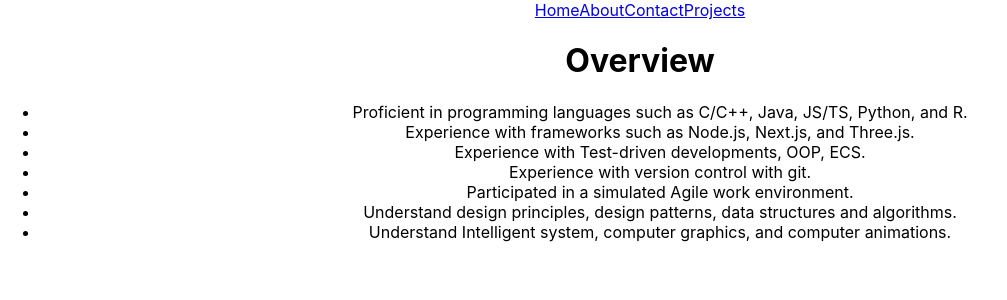
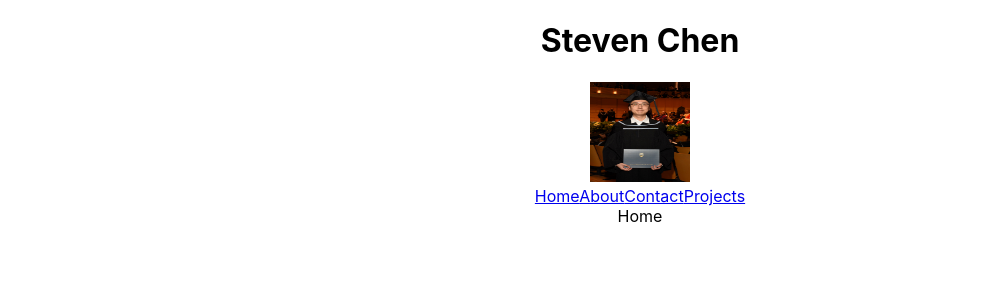
Before and after one commit to chnsteven/React-portfolio, a React (Create React App) app in the folder client/: page / in a window 1280 px wide. Shown: the top 300 px of the page, without its empty margins (0-1007 px from the left). Built offline with nearby package versions, Linux system fonts and the light colour scheme.

Commit message:
added content for About and Contact pages

```diff
--- a/client/src/App.css
+++ b/client/src/App.css
@@ -36,3 +36,8 @@
     transform: rotate(360deg);
   }
 }
+
+.fit-picture {
+  width: 100px;
+  height: 100px;
+}
--- a/client/src/App.js
+++ b/client/src/App.js
@@ -1,24 +1,11 @@
 import "./App.css";
-import { Link, Routes, Route, BrowserRouter as Router } from "react-router-dom";
-import Home from "./pages/Home";
-import About from "./pages/About";
-import Contact from "./pages/Contact";
-import Projects from "./pages/Projects";
+import MainBanner from "./components/MainBanner";
+import MainNavBar from "./components/MainNavBar";
 function App() {
   return (
     <div className="App">
-      <Router>
-        <Link to="/">Home</Link>
-        <Link to="/About">About</Link>
-        <Link to="/Contact">Contact</Link>
-        <Link to="/Projects">Projects</Link>
-        <Routes>
-          <Route path="/" element={<Home />} />
-          <Route path="/About" element={<About />} />
-          <Route path="/Contact" element={<Contact />} />
-          <Route path="/Projects" element={<Projects />} />
-        </Routes>
-      </Router>
+      <MainBanner />
+      <MainNavBar />
     </div>
   );
 }
--- /dev/null
+++ b/client/src/components/MainBanner.js
@@ -0,0 +1,13 @@
+import React from "react";
+import "../App.css";
+import Banner from "../assets/Banner.jpg";
+function MainBanner() {
+  return (
+    <div>
+      <h1>Steven Chen</h1>
+      <img className="fit-picture" src={Banner} alt="Banner of Steven Chen" />
+    </div>
+  );
+}
+
+export default MainBanner;
--- /dev/null
+++ b/client/src/components/MainNavBar.js
@@ -0,0 +1,25 @@
+import React from "react";
+import Home from "../pages/Home";
+import About from "../pages/About";
+import Contact from "../pages/Contact";
+import Projects from "../pages/Projects";
+import { Link, Routes, Route, BrowserRouter as Router } from "react-router-dom";
+
+function MainNavBar() {
+  return (
+    <Router>
+      <Link to="/">Home</Link>
+      <Link to="/About">About</Link>
+      <Link to="/Contact">Contact</Link>
+      <Link to="/Projects">Projects</Link>
+      <Routes>
+        <Route path="/" element={<Home />} />
+        <Route path="/About" element={<About />} />
+        <Route path="/Contact" element={<Contact />} />
+        <Route path="/Projects" element={<Projects />} />
+      </Routes>
+    </Router>
+  );
+}
+
+export default MainNavBar;
--- a/client/src/pages/About.js
+++ b/client/src/pages/About.js
@@ -4,6 +4,28 @@ function About() {
   return (
     <div className="container">
       <h1>About</h1>
+      <div>
+        <ul>
+          <li>
+            Proficient in programming languages such as C/C++, Java, JS/TS,
+            Python, and R.
+          </li>
+          <li>
+            Experience with frameworks such as Node.js, Next.js, and Three.js.
+          </li>
+          <li>Experience with Test-driven developments, OOP, ECS.</li>
+          <li>Experience with version control with git.</li>
+          <li>Participated in a simulated Agile work environment.</li>
+          <li>
+            Understand design principles, design patterns, data structures and
+            algorithms.
+          </li>
+          <li>
+            Understand Intelligent system, computer graphics, and computer
+            animations.
+          </li>
+        </ul>
+      </div>
     </div>
   );
 }
--- a/client/src/pages/Contact.js
+++ b/client/src/pages/Contact.js
@@ -4,6 +4,15 @@ function Contact() {
   return (
     <div className="container">
       <h1>Contact</h1>
+      <p>Social Media: </p>
+      <p>
+        Linkedin:{" "}
+        <a href="https://www.linkedin.com/in/steven-chen-a62226276/">Link</a>
+      </p>
+      <p>
+        Github: <a href="https://github.com/chnsteven">Link</a>
+      </p>
+      <p>Email: chensteven0617@gmail.com</p>
     </div>
   );
 }
--- a/client/src/pages/Home.js
+++ b/client/src/pages/Home.js
@@ -1,31 +1,7 @@
 import React from "react";
 
 function Home() {
-  return (
-    <div className="container">
-      <h1>Overview</h1>
-      <ul>
-        <li>
-          Proficient in programming languages such as C/C++, Java, JS/TS,
-          Python, and R.
-        </li>
-        <li>
-          Experience with frameworks such as Node.js, Next.js, and Three.js.
-        </li>
-        <li>Experience with Test-driven developments, OOP, ECS.</li>
-        <li>Experience with version control with git.</li>
-        <li>Participated in a simulated Agile work environment.</li>
-        <li>
-          Understand design principles, design patterns, data structures and
-          algorithms.
-        </li>
-        <li>
-          Understand Intelligent system, computer graphics, and computer
-          animations.
-        </li>
-      </ul>
-    </div>
-  );
+  return <div>Home</div>;
 }
 
 export default Home;
```
Also changed, not shown: client/src/assets/Banner.jpg (added).
